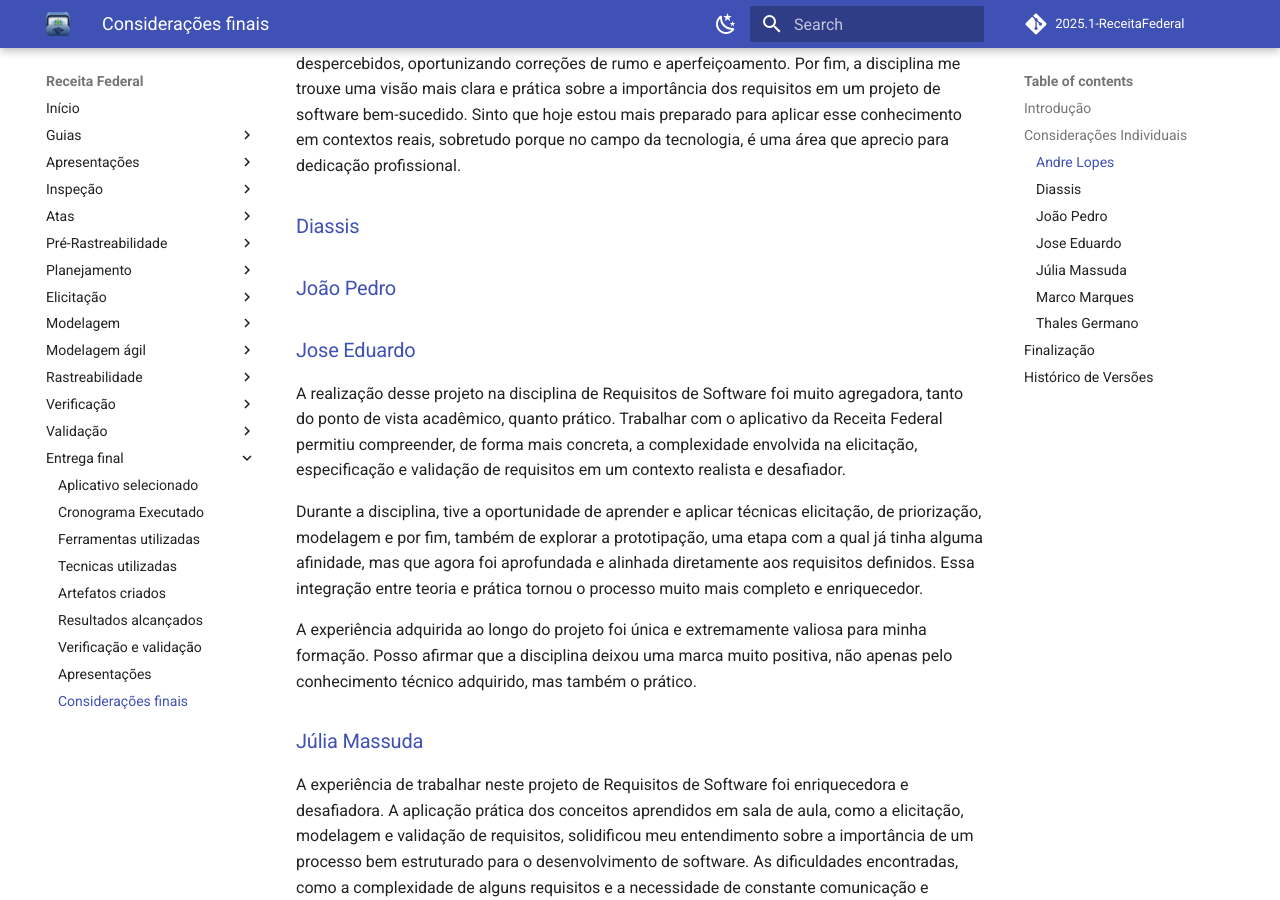
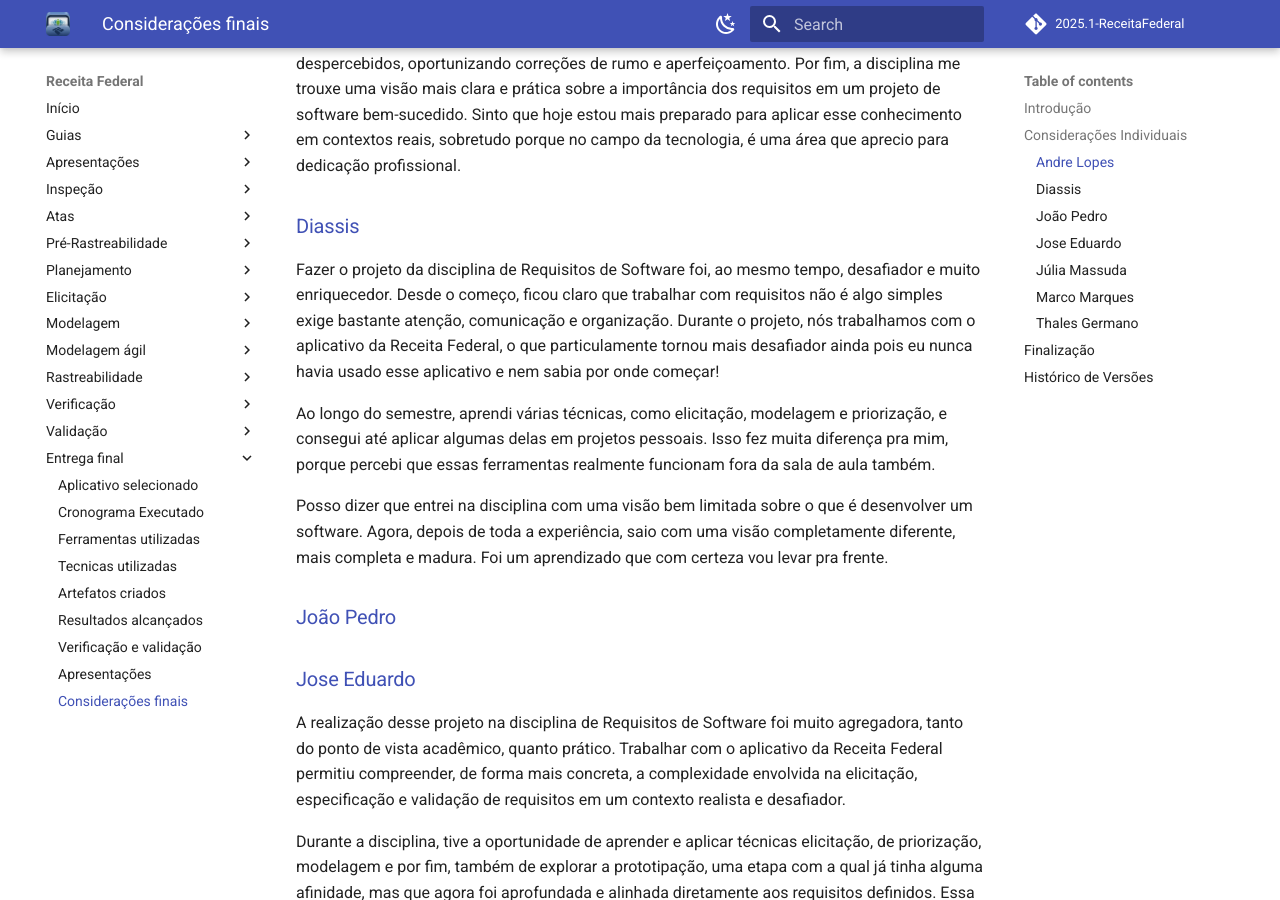
Before and after one commit to Requisitos-de-Software/2025.1-Meu-INSS, an MkDocs documentation site: the page built from docs/entrega-final/consideracoes-finais.md, in a window 1280 px wide and 900 px high, scrolled down 784 px. Built offline with MkDocs 1.6.1 and Material for MkDocs 9.7.7, drawn with Linux system fonts in a browser that asks for light colours; comment, search, counter and statistics services are not loaded.

Commit message:
Consideracao final

```diff
--- a/docs/entrega-final/consideracoes-finais.md
+++ b/docs/entrega-final/consideracoes-finais.md
@@ -16,6 +16,12 @@
 
 
 ### [Diassis](https://github.com/Diaxiz)
+
+Fazer o projeto da disciplina de Requisitos de Software foi, ao mesmo tempo, desafiador e muito enriquecedor. Desde o começo, ficou claro que trabalhar com requisitos não é algo simples exige bastante atenção, comunicação e organização. Durante o projeto, nós trabalhamos com o aplicativo da Receita Federal, o que particulamente tornou mais desafiador ainda pois eu nunca havia usado esse aplicativo e nem sabia por onde começar!
+
+Ao longo do semestre, aprendi várias técnicas, como elicitação, modelagem e priorização, e consegui até aplicar algumas delas em projetos pessoais. Isso fez muita diferença pra mim, porque percebi que essas ferramentas realmente funcionam fora da sala de aula também.
+
+Posso dizer que entrei na disciplina com uma visão bem limitada sobre o que é desenvolver um software. Agora, depois de toda a experiência, saio com uma visão completamente diferente, mais completa e madura. Foi um aprendizado que com certeza vou levar pra frente.
 
 
 
```
